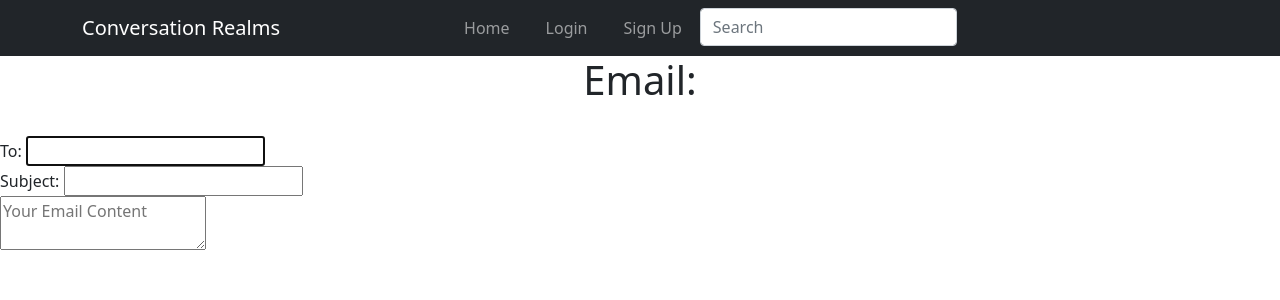
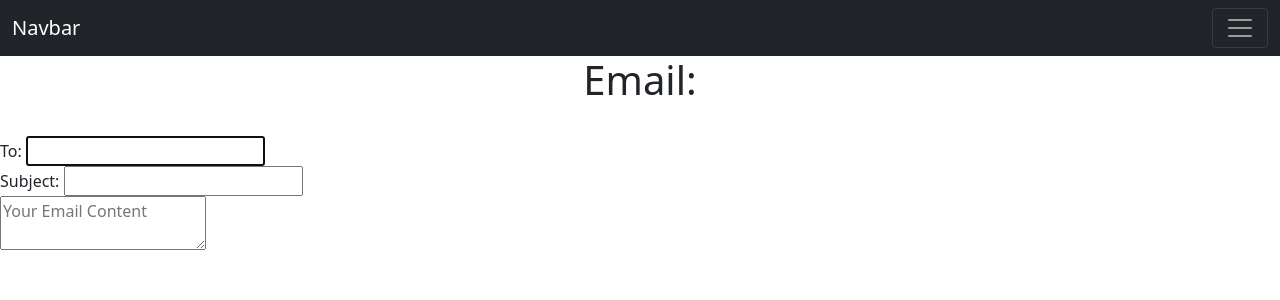
Before and after one commit to rishitv26/Cland_2.0, a Django app: page /pannels/mail/ in a window 1280 px wide. Shown: the top 300 px of the page. Run offline with Django 3.2, Linux system fonts and the light colour scheme.

Commit message:
pls work

```diff
--- a/templates/layout.html
+++ b/templates/layout.html
@@ -14,19 +14,16 @@
   </head>
   <body>
     <header>
-      <nav class="navbar navbar-expand-lg navbar-dark bg-dark">
-        <div class="container-xl">
-          <div class="brand-spacer">
-          <a class="navbar-brand">Conversation Realms</a>
-          </div>
-          <button class="navbar-toggler" type="button" data-bs-toggle="collapse" data-bs-target="#navbarsExample07XL" aria-controls="navbarsExample07XL" aria-expanded="false" aria-label="Toggle navigation">
+      <div>
+      <nav class="navbar navbar-dark bg-dark">
+        <div class="container-fluid">
+          <a class="navbar-brand" href="#">Navbar</a>
+          <button class="navbar-toggler" type="button" data-bs-toggle="collapse" data-bs-target="#navbarSupportedContent" aria-controls="navbarSupportedContent" aria-expanded="false" aria-label="Toggle navigation">
             <span class="navbar-toggler-icon"></span>
           </button>
-
-          <div class="collapse navbar-collapse" id="navbarsExample07XL">
-            <div id="search">
+          <div class="collapse navbar-collapse" id="navbarSupportedContent" style="background-color: ;">
             <ul class="navbar-nav me-auto mb-2 mb-lg-0">
-              <li class="nav-item active" style="padding-left: 10px; padding-right: 10px;">
+              <li class="nav-item active" style="padding-left: 10px; padding-right: 10px">
                 <a class="nav-link" aria-current="page" href="http://127.0.0.1:8000/">Home</a>
               </li>
               {% if not user.is_authenticated %}
@@ -65,17 +62,17 @@
                   <li><a class="dropdown-item" href="#">My Profile </a></li>
                   <li><a class="dropdown-item" href="#">Profile Settings</a></li>
                   <li><a class="dropdown-item" href="#">Profile History</a></li>
-                </ul>
-              </li>
-              {% endif %}
-
-                <form>
-                <input class="form-control" type="text" placeholder="Search" aria-label="Search">
-                </form>
-              </ul>
+                  </ul>
+                  {% endif %}
+            </ul>
+            <form class="d-flex">
+              <input class="form-control me-2" type="search" placeholder="Search" aria-label="Search">
+              <button class="btn btn-outline-success" type="submit">Search</button>
+            </form>
           </div>
         </div>
       </nav>
+      </div>
     </header>
     {% block content %}
     {% endblock %}
```
Also changed, not shown: templates/login.html (+6 -4 lines), db.sqlite3.
